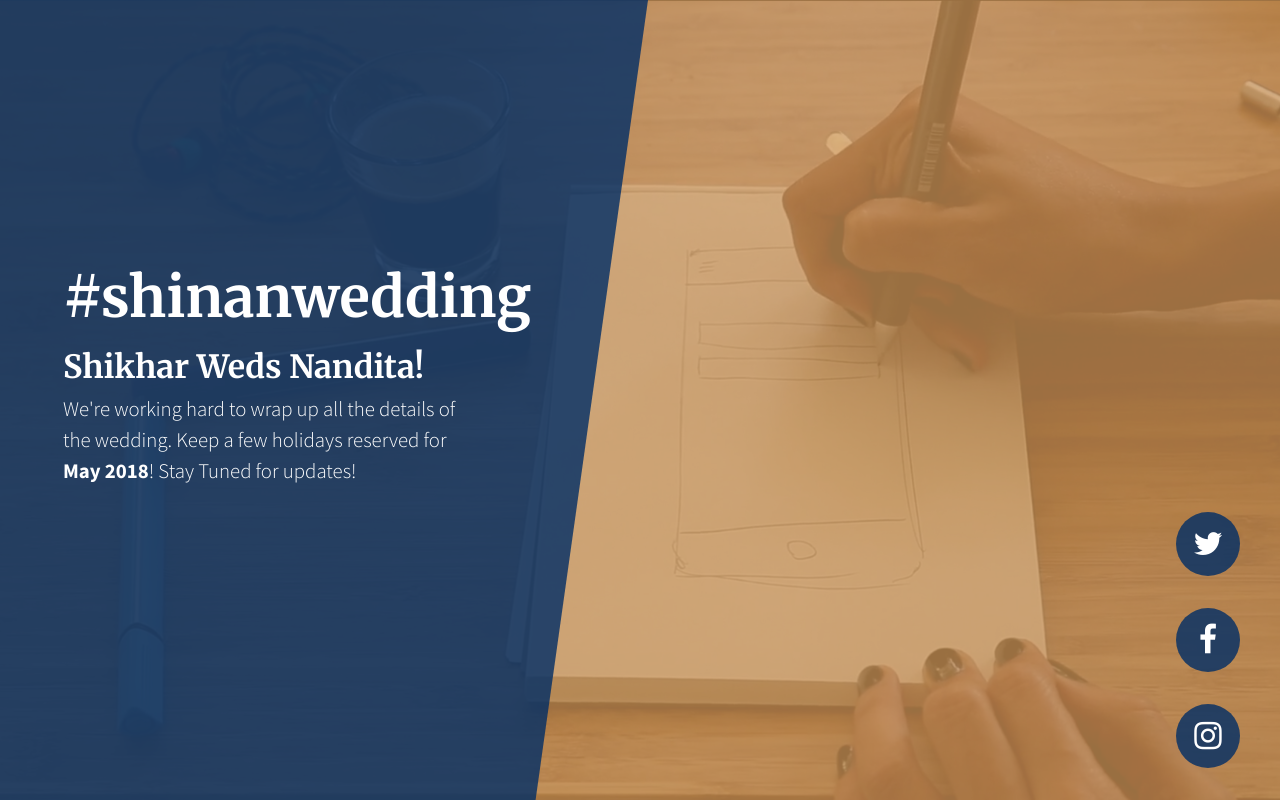
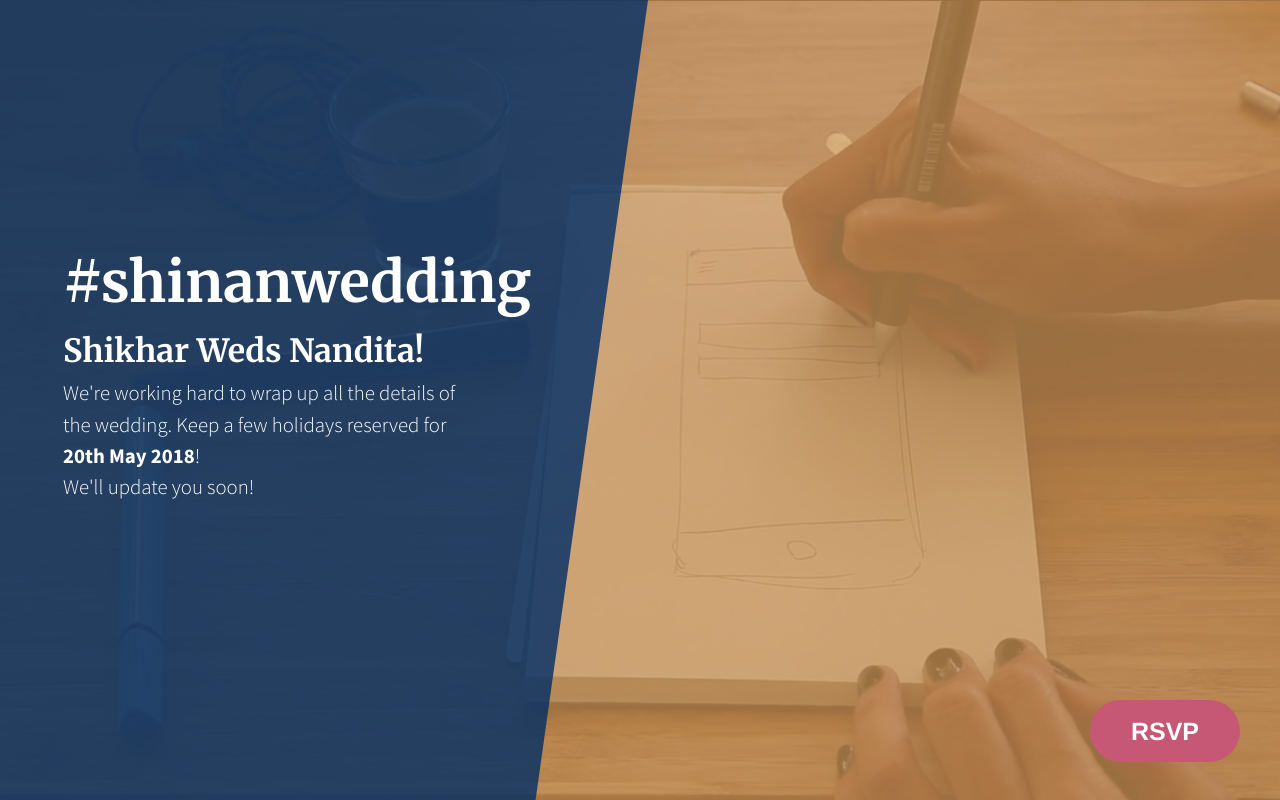
Before and after one commit to theraghavbhasin/ShikharWedsNandita, a plain HTML site: page index.html in a window 1280 px wide. Drawn offline with Linux system fonts and the light colour scheme; a script that the page names is missing.

Commit message:
All Systems Grow
Placeholders in place, TypeForm added for sample. Launch-Ready.

```diff
--- a/index.html
+++ b/index.html
@@ -8,7 +8,7 @@
     <meta name="description" content="">
     <meta name="author" content="">
 
-    <title>Coming Soon - Start Bootstrap Theme</title>
+    <title>#shinanwedding - Shikar Weds Nandita</title>
 
     <!-- Bootstrap core CSS -->
     <link href="vendor/bootstrap/css/bootstrap.min.css" rel="stylesheet">
@@ -35,8 +35,9 @@
             <div class="masthead-content text-white py-5 py-md-0">
               <h1 class="mb-3">#shinanwedding</h1>
               <h2>Shikhar Weds Nandita!</h2>
-              <p class="mb-5">We're working hard to wrap up all the details of the wedding. Keep a few holidays reserved for
-                <strong>May 2018</strong>! Stay Tuned for updates!</p>
+              <p class="mb-5">We're working hard to wrap up all the details of the wedding. Keep a few holidays reserved for <strong>20th May 2018</strong>!
+                <br>
+                We'll update you soon!</p>
             </div>
           </div>
         </div>
@@ -44,23 +45,12 @@
     </div>
 
     <div class="social-icons">
-      <ul class="list-unstyled text-center mb-0">
-        <li class="list-unstyled-item">
-          <a href="#">
-            <i class="fa fa-twitter"></i>
-          </a>
-        </li>
-        <li class="list-unstyled-item">
-          <a href="#">
-            <i class="fa fa-facebook"></i>
-          </a>
-        </li>
-        <li class="list-unstyled-item">
-          <a href="#">
-            <i class="fa fa-instagram"></i>
-          </a>
-        </li>
-      </ul>
+
+      <a class="typeform-share button" href="https://yourshots.typeform.com/to/dsTBSH" data-mode="drawer_right" style="display:inline-block;text-decoration:none;background-color:#C75875;color:white;cursor:pointer;font-family:Helvetica,Arial,sans-serif;font-size:25px;line-height:62.5px;text-align:center;margin:0;height:62.5px;padding:0px 41px;border-radius:31px;max-width:100%;white-space:nowrap;overflow:hidden;text-overflow:ellipsis;font-weight:bold;-webkit-font-smoothing:antialiased;-moz-osx-font-smoothing:grayscale;" target="_blank">RSVP </a> <script> (function() { var qs,js,q,s,d=document, gi=d.getElementById, ce=d.createElement, gt=d.getElementsByTagName, id="typef_orm_share", b="https://embed.typeform.com/"; if(!gi.call(d,id)){ js=ce.call(d,"script"); js.id=id; js.src=b+"embed.js"; q=gt.call(d,"script")[0]; q.parentNode.insertBefore(js,q) } })() </script>
+
+
+
+
     </div>
 
     <!-- Bootstrap core JavaScript -->
```
